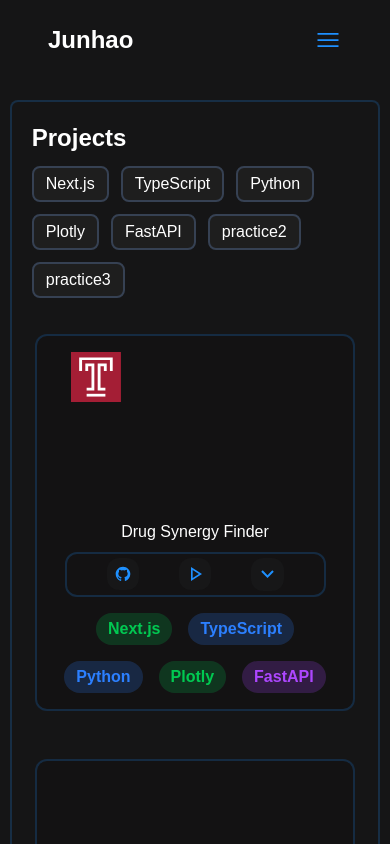
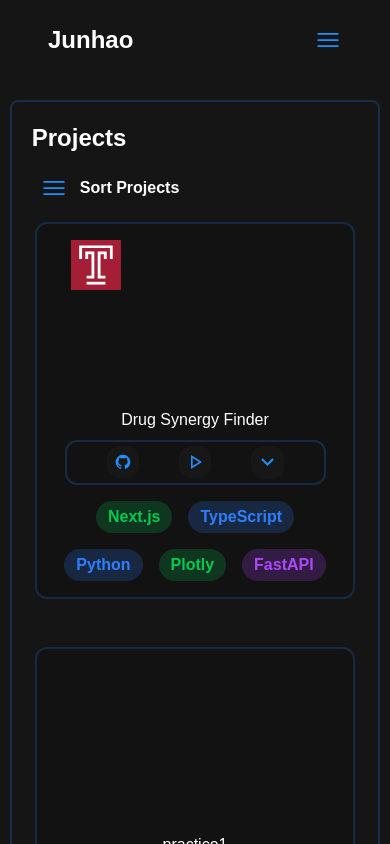
Before and after one commit to jzhao234/JunhaoZhao_Portfolio, a Next.js app: page /projects in a window 390 px wide. Shown: the top 844 px of the page. Built offline with nearby package versions, Linux system fonts and the light colour scheme.

Commit message:
added hamburger menu for smaller screens for skill sorting, changed some styles around for the skill sorting affects, alphabetically ordered the skills.

```diff
--- a/src/app/projects/page.tsx
+++ b/src/app/projects/page.tsx
@@ -36,7 +36,7 @@ export default function ProjectsPage() {
 
   const allSkills = Array.from(
     new Set(projects.flatMap((project) => project.skills))
-  );
+  ).sort();
 
   function toggleSkill(skill: string) {
     setSelectedSkills(prev =>
@@ -51,24 +51,68 @@ export default function ProjectsPage() {
     return bMatches - aMatches;
   });
 
+  const [isOpen, setIsOpen] = useState(false);
+
+  const toggleMenu = () => setIsOpen(!isOpen);
+
   return (
     <div className="max-w-[95vw] mx-auto mt-5 p-5 border-2 border-[#1E90FF]/20 rounded-lg bg-white text-black dark:bg-[#151516] dark:text-white flex flex-col justify-center">
       <h1 className="text-2xl mb-3 font-bold"> Projects </h1>
 
-      <div className="flex flex-wrap gap-3 mb-6">
+      <button onClick={toggleMenu} className="md:hidden max-w-fit flex items-center p-2 rounded hover:bg-[#1E90FF]/10">
+        {isOpen ? (
+          <Image
+            src="/icons/closeButton.svg"
+            alt="Close menu"
+            width={28}
+            height={28}
+            className="cursor-pointer"
+          />
+        ) : (
+          <Image
+            src="/icons/hamburgerMenu.svg"
+            alt="Open menu"
+            width={28}
+            height={28}
+            className="cursor-pointer"
+          />
+        )}
+        <p className="ml-3 font-semibold"> Sort Projects </p>
+      </button>
+
+      <div className="hidden md:flex flex-wrap mt-3 gap-3 mb-6">
         {allSkills.map(skill => (
           <button
             key={skill}
             onClick={() => toggleSkill(skill)}
             className={`px-3 py-1 rounded-lg border-2
               ${selectedSkills.includes(skill)
-                ? "bg-[#1E90FF] text-white border-[#1E90FF]"
-                : "bg-gray-100 dark:bg-[#1E1E1E] border-gray-300 dark:border-gray-700"}`}
+                ? "bg-[#1E90FF] text-white border-[#1E90FF] font-bold"
+                : "bg-[1E90FF] dark:bg-[#1E1E1E] border-[#1E90FF]/20 dark:border-[#1E90FF]/20"}`}
           >
             {skill}
           </button>
         ))}
       </div>
+
+      {isOpen && (
+        <div className="top-16 left-0 w-full bg-white dark:bg-[#151516] flex flex-col items-center space-y-4 py-6 md:hidden">
+          <div className="flex flex-wrap gap-3 mb-6">
+            {allSkills.map(skill => (
+              <button
+                key={skill}
+                onClick={() => toggleSkill(skill)}
+                className={`px-3 py-1 rounded-lg border-2
+                  ${selectedSkills.includes(skill)
+                    ? "bg-[#1E90FF] text-white border-[#1E90FF] font-bold"
+                    : "bg-[1E90FF] dark:bg-[#1E1E1E] border-[#1E90FF]/20 dark:border-[#1E90FF]/20"}`}
+              >
+                {skill}
+              </button>
+            ))}
+          </div>
+        </div>
+      )}
 
       <div className="flex flex-wrap justify-center gap-6">
         {displayOrder.map((project) => (
--- a/src/components/Skills/SkillsItem.tsx
+++ b/src/components/Skills/SkillsItem.tsx
@@ -25,7 +25,7 @@ export default function SkillsItem({logo, name, section, version, isHighlighted}
             ${colors[section].text} ${colors[section].bg}
             ${
                 isHighlighted
-                    ? "border-[#1E90FF] shadow-md shadow-[#1E90FF]/30 scale-105"
+                    ? `border-1 border-${colors[section]}`
                     : "border-transparent"
             }`}
         >
```
